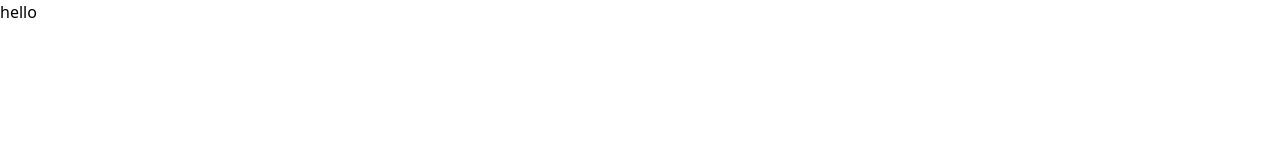
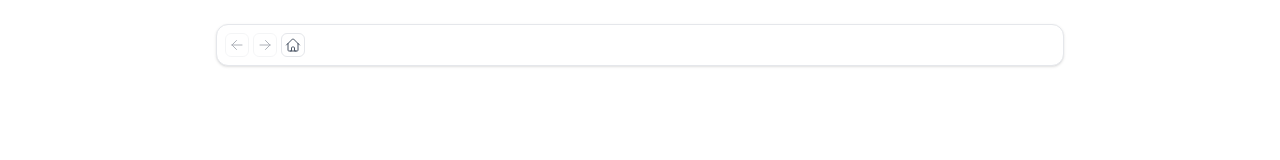
Before and after one commit to kmdebug/react-browser-history-simulator, a React (Vite) app: page / in a window 1280 px wide. Shown: the top 160 px of the page. Built offline with nearby package versions, Linux system fonts and the light colour scheme.

Commit message:
feat(navigation): add BrowserHistorySimulator and HistoryToolbar components

```diff
--- a/src/app/App.tsx
+++ b/src/app/App.tsx
@@ -1,5 +1,6 @@
 import type { JSX } from 'react';
+import { BrowserHistorySimulator } from '../features/navigation';
 
 export default function App(): JSX.Element {
-  return <div>hello</div>;
+  return <BrowserHistorySimulator />;
 }
--- a/src/features/navigation/index.ts
+++ b/src/features/navigation/index.ts
@@ -0,0 +1,3 @@
+export { default as BrowserHistorySimulator } from './ui/BrowserHistorySimulator';
+
+export * from './state/useBrowserHistory';
--- /dev/null
+++ b/src/features/navigation/ui/BrowserHistorySimulator.tsx
@@ -0,0 +1,26 @@
+import type { JSX } from 'react';
+import { useBrowserHistory } from '../state/useBrowserHistory';
+import HistoryToolbar from './HistoryToolbar';
+
+const BrowserHistorySimulator: React.FC = (): JSX.Element => {
+  const { hasBack, hasForward, navigateBack, navigateForward, navigateHome } =
+    useBrowserHistory();
+
+  return (
+    <div className="gap-4 grid mx-auto p-6 max-w-4xl text-gray-900">
+      <div className="items-center gap-2 grid grid-cols-[auto_1fr_auto] bg-white shadow-sm px-2 py-2 border border-gray-200 rounded-xl">
+        <HistoryToolbar
+          hasBack={hasBack}
+          hasForward={hasForward}
+          onBack={navigateBack}
+          onForward={navigateForward}
+          onHome={navigateHome}
+        />
+
+        <div className="w-16" />
+      </div>
+    </div>
+  );
+};
+
+export default BrowserHistorySimulator;
--- /dev/null
+++ b/src/features/navigation/ui/HistoryToolbar.tsx
@@ -0,0 +1,90 @@
+import React from 'react';
+
+type Props = {
+  hasBack: boolean;
+  hasForward: boolean;
+  onBack: () => void;
+  onForward: () => void;
+  onHome: () => void;
+};
+
+const HistoryToolbar: React.FC<Props> = ({
+  hasBack,
+  hasForward,
+  onBack,
+  onForward,
+  onHome,
+}) => (
+  <div className="flex items-center gap-1">
+    <button
+      aria-label="Back"
+      onClick={onBack}
+      disabled={!hasBack}
+      className="flex justify-center items-center bg-white hover:bg-gray-50 disabled:opacity-40 border border-gray-200 rounded-md w-6 h-6 text-gray-700 disabled:cursor-not-allowed"
+    >
+      <svg
+        stroke="currentColor"
+        fill="none"
+        strokeWidth="1.5"
+        viewBox="0 0 24 24"
+        aria-hidden="true"
+        height="16"
+        width="16"
+        xmlns="http://www.w3.org/2000/svg"
+      >
+        <path
+          strokeLinecap="round"
+          strokeLinejoin="round"
+          d="M19.5 12h-15m0 0 6.75 6.75M4.5 12l6.75-6.75"
+        ></path>
+      </svg>
+    </button>
+    <button
+      aria-label="Forward"
+      onClick={onForward}
+      disabled={!hasForward}
+      className="flex justify-center items-center bg-white hover:bg-gray-50 disabled:opacity-40 border border-gray-200 rounded-md w-6 h-6 text-gray-700 disabled:cursor-not-allowed"
+    >
+      <svg
+        stroke="currentColor"
+        fill="none"
+        strokeWidth="1.5"
+        viewBox="0 0 24 24"
+        aria-hidden="true"
+        height="16"
+        width="16"
+        xmlns="http://www.w3.org/2000/svg"
+      >
+        <path
+          strokeLinecap="round"
+          strokeLinejoin="round"
+          d="M4.5 12h15m0 0-6.75-6.75M19.5 12l-6.75 6.75"
+        ></path>
+      </svg>
+    </button>
+    <button
+      aria-label="Home"
+      onClick={onHome}
+      className="flex justify-center items-center bg-white hover:bg-gray-50 border border-gray-200 rounded-md w-6 h-6 text-gray-600"
+    >
+      <svg
+        stroke="currentColor"
+        fill="none"
+        strokeWidth="1.5"
+        viewBox="0 0 24 24"
+        aria-hidden="true"
+        height="16"
+        width="16"
+        xmlns="http://www.w3.org/2000/svg"
+      >
+        <path
+          strokeLinecap="round"
+          strokeLinejoin="round"
+          d="m2.25 12 8.954-8.955c.44-.439 1.152-.439 1.591 0L21.75 12M4.5 9.75v10.125c0 .621.504 1.125 1.125 1.125H9.75v-4.875c0-.621.504-1.125 1.125-1.125h2.25c.621 0 1.125.504 1.125 1.125V21h4.125c.621 0 1.125-.504 1.125-1.125V9.75M8.25 21h8.25"
+        ></path>
+      </svg>
+    </button>
+  </div>
+);
+
+export default HistoryToolbar;
```
